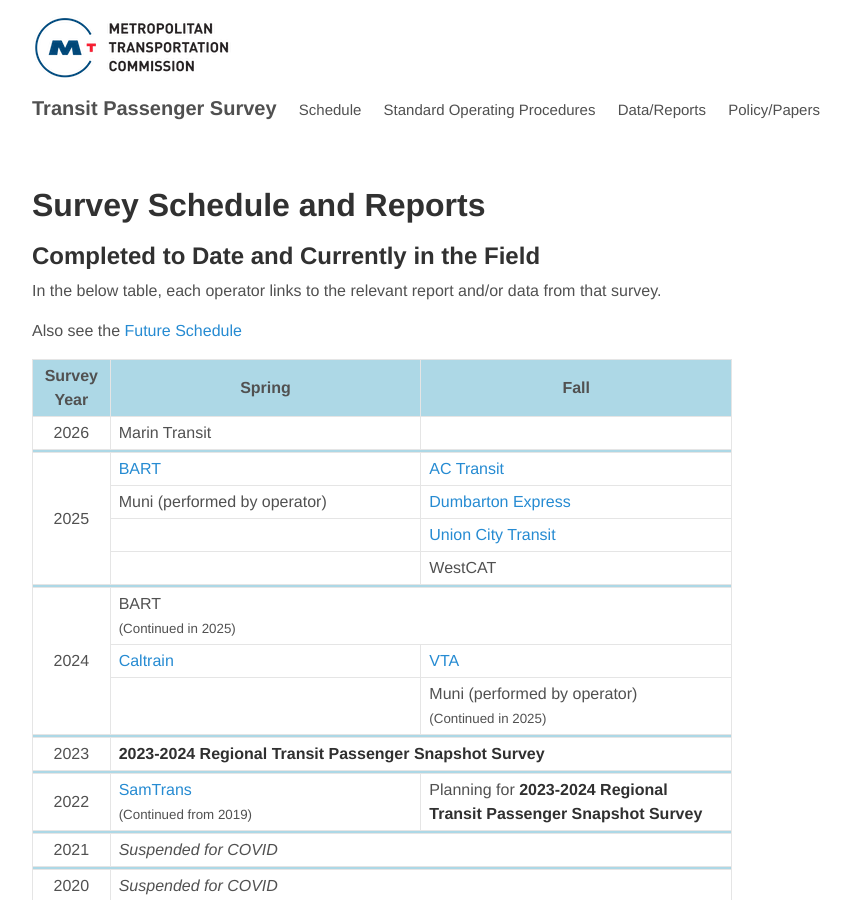
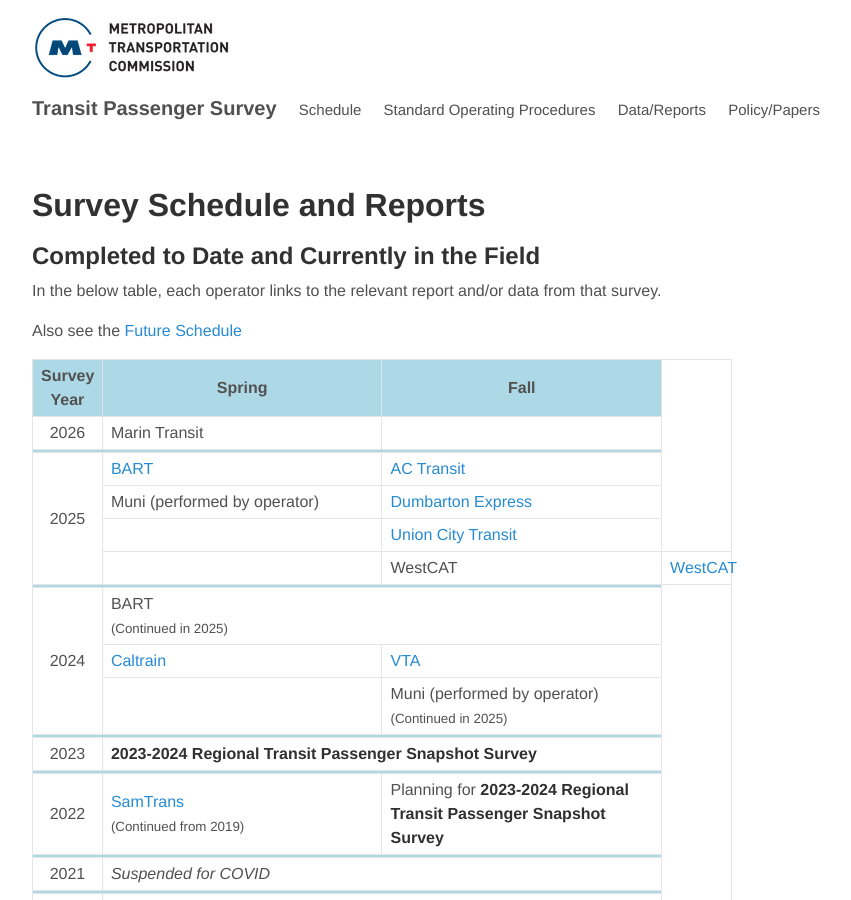
Before and after one commit to BayAreaMetro/transit-passenger-surveys, a Jekyll site: the page built from schedule.md, in a window 1280 px wide and 900 px high. Shown: the whole window, without its empty margins (144-995 px from the left). Built offline with Jekyll 4.4.1, drawn with Linux system fonts in a browser that asks for light colours; nearby versions of some CDN libraries; library files that are not in the unit come from our copies.

Commit message:
Add hyperlink to WestCAT report
Added a hyperlink for WestCAT in the schedule.

```diff
--- a/schedule.md
+++ b/schedule.md
@@ -41,6 +41,7 @@
   <tr>
     <td></td>
     <td>WestCAT</td>
+    <td><a href="https://mtcdrive.box.com/v/WestCAT2025Onboard">WestCAT</a></td>
   </tr>
   <tr><td colspan="3" style="height=0px; background-color:lightblue; padding:1px"></td></tr>
   <tr>
```
